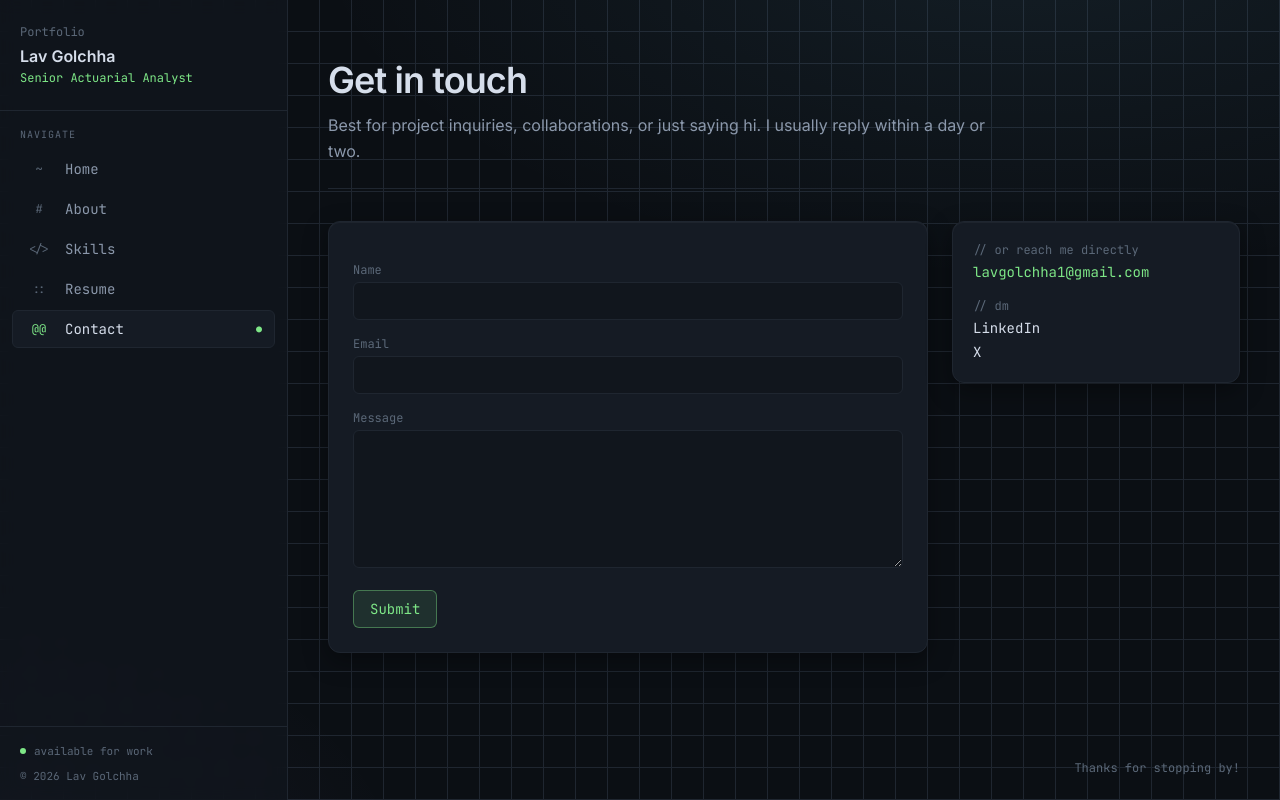
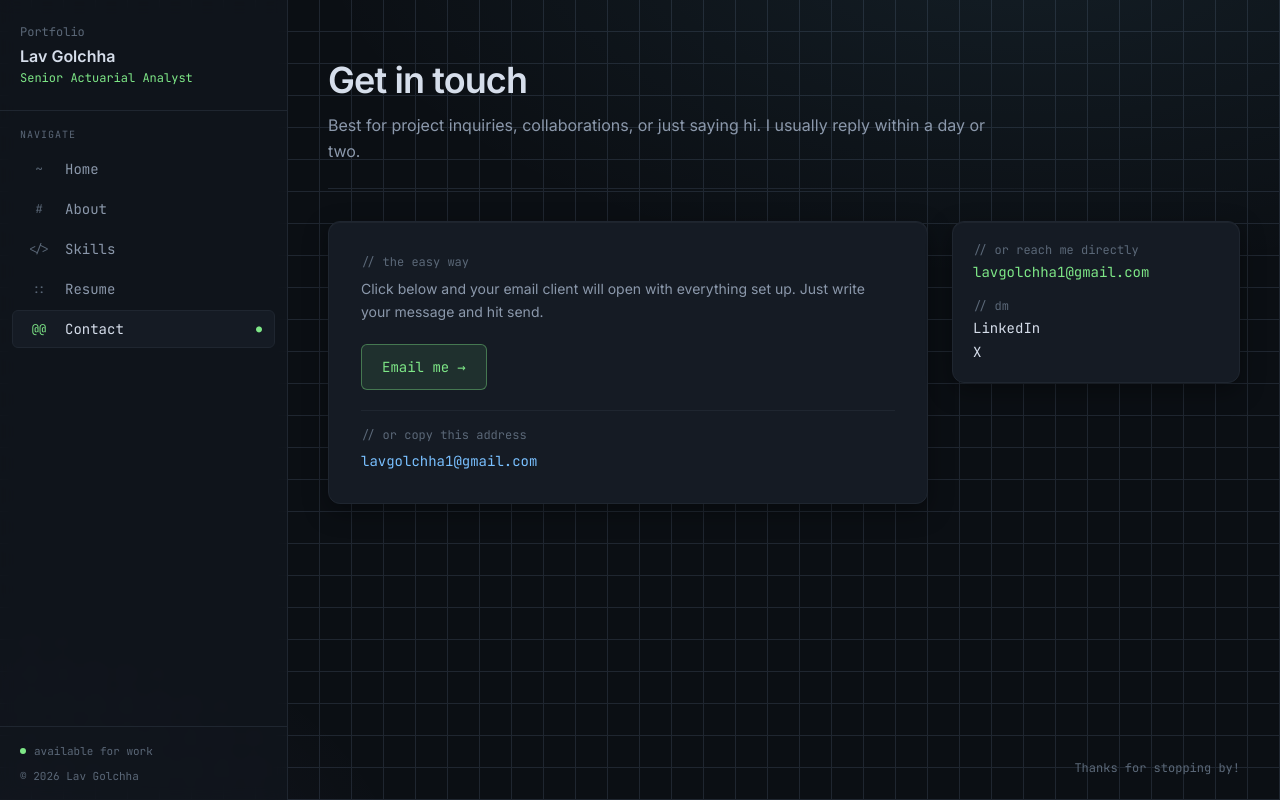
Before and after one commit to lavgolchha1-sys/Portfolio, a Next.js app: page /contact in a window 1280 px wide. Built offline with nearby package versions, Linux system fonts and the light colour scheme.

Commit message:
replace contact form with mailto button to remove third-party dependency

```diff
--- a/components/ContactForm.tsx
+++ b/components/ContactForm.tsx
@@ -1,68 +1,41 @@
 import { site } from "@/content/site";
 
 export function ContactForm() {
-  if (!site.contactEndpoint) {
-    return (
-      <div className="card p-6 font-mono text-sm text-accent-pink">
-        ✗ Contact endpoint not configured. Set site.contactEndpoint in
-        content/site.ts.
-      </div>
-    );
-  }
+  const subject = encodeURIComponent("Hello from your portfolio");
+  const body = encodeURIComponent(
+    "Hi Lav,\n\n[Your message here]\n\n— "
+  );
+  const mailto = `mailto:${site.email}?subject=${subject}&body=${body}`;
 
   return (
-    <form
-      action={site.contactEndpoint}
-      method="POST"
-      className="card p-6 space-y-4"
-    >
-      <input
-        type="hidden"
-        name="_subject"
-        value="New message from your portfolio"
-      />
-
-      <div>
-        <label className="block font-mono text-xs text-ink-mute mb-1">
-          Name
-        </label>
-        <input
-          name="name"
-          required
-          className="w-full bg-bg-panel border border-bg-line rounded-md px-3 py-2 text-sm focus:outline-none focus:border-accent-cyan/60"
-        />
+    <div className="card p-6 md:p-8 space-y-5">
+      <div className="space-y-2">
+        <div className="font-mono text-xs text-ink-mute">// the easy way</div>
+        <p className="text-sm text-ink-dim leading-relaxed">
+          Click below and your email client will open with everything set up.
+          Just write your message and hit send.
+        </p>
       </div>
 
-      <div>
-        <label className="block font-mono text-xs text-ink-mute mb-1">
-          Email
-        </label>
-        <input
-          type="email"
-          name="email"
-          required
-          className="w-full bg-bg-panel border border-bg-line rounded-md px-3 py-2 text-sm focus:outline-none focus:border-accent-cyan/60"
-        />
+      <a
+        href={mailto}
+        className="inline-flex items-center gap-2 font-mono text-sm px-5 py-3 rounded-md bg-accent-green/10 border border-accent-green/40 text-accent-green hover:bg-accent-green/20 transition-colors"
+      >
+        <span>Email me</span>
+        <span aria-hidden>→</span>
+      </a>
+
+      <div className="pt-4 border-t border-bg-line space-y-2">
+        <div className="font-mono text-xs text-ink-mute">
+          // or copy this address
+        </div>
+        <a
+          href={`mailto:${site.email}`}
+          className="block font-mono text-sm text-accent-cyan link-underline break-all"
+        >
+          {site.email}
+        </a>
       </div>
-
-      <div>
-        <label className="block font-mono text-xs text-ink-mute mb-1">
-          Message
-        </label>
-        <textarea
-          name="message"
-          required
-          rows={6}
-          className="w-full bg-bg-panel border border-bg-line rounded-md px-3 py-2 text-sm focus:outline-none focus:border-accent-cyan/60 resize-y"
-        />
-      </div>
-
-      <button
-        type="submit"
-        className="font-mono text-sm px-4 py-2 rounded-md bg-accent-green/10 border border-accent-green/40 text-accent-green hover:bg-accent-green/20"
-      >
-        Submit
-      </button>
-    </form>
+    </div>
   );
 }
```
